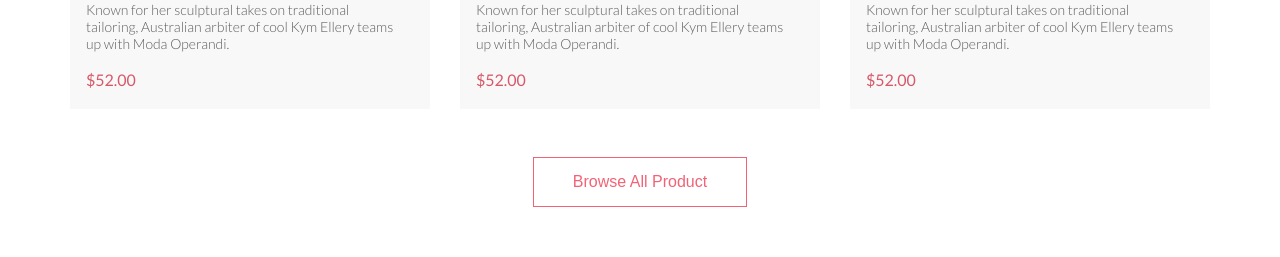
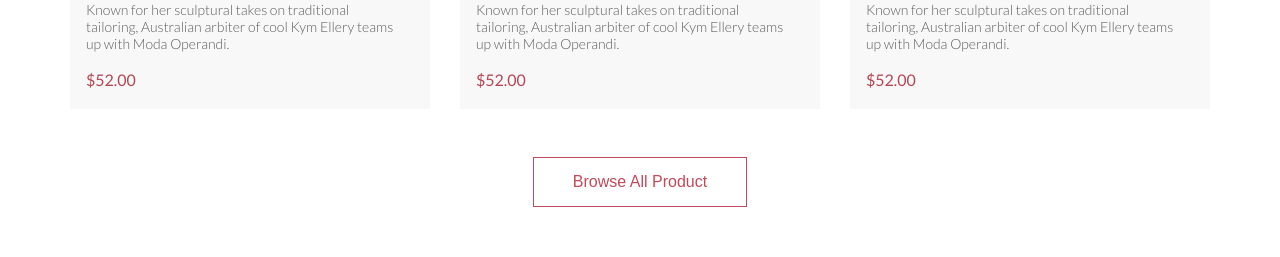
Before and after one commit to NVZhukov/html-css, a plain HTML site: page site/index.html in a window 1280 px wide. Shown: the part 2513-2770 px from the top of the page. Drawn offline with Linux system fonts and the light colour scheme.

Commit message:
improved contrast 2

```diff
--- a/site/style.css
+++ b/site/style.css
@@ -299,7 +299,7 @@
 }
 
 .product-card h4 {
-  color: #d75869;
+  color: #b54655;
   font-size: 16px;
   font-style: normal;
   font-weight: 400;
@@ -313,11 +313,11 @@
 }
 
 .all-product-btn {
-  color: #f26376;
+  color: #c14b5a;
   font-size: 16px;
   font-weight: 400;
   background: none;
-  border: 1px #f26376 solid;
+  border: 1px #c14b5a solid;
   padding: 15px 39px;
 }
 
```
